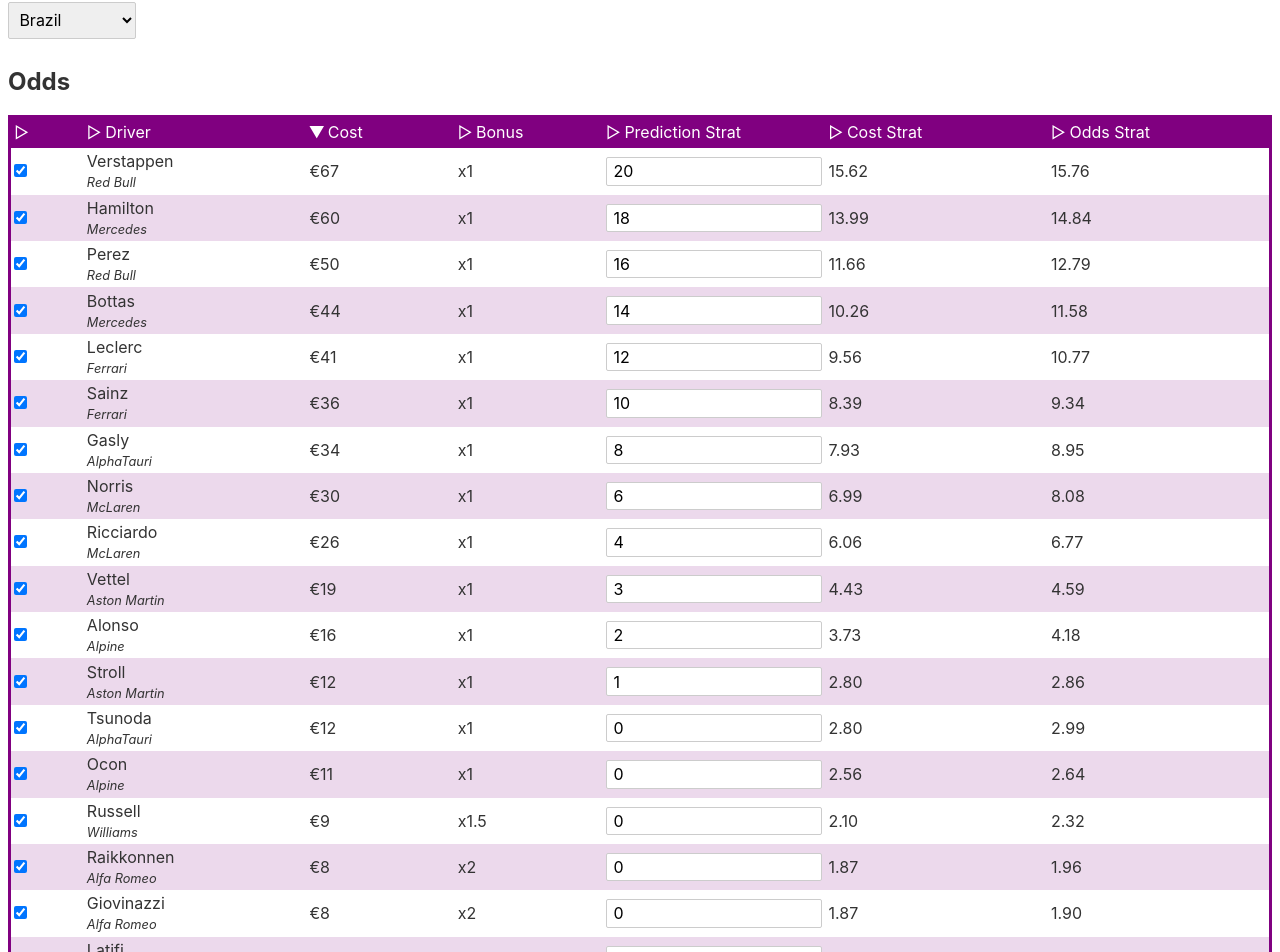
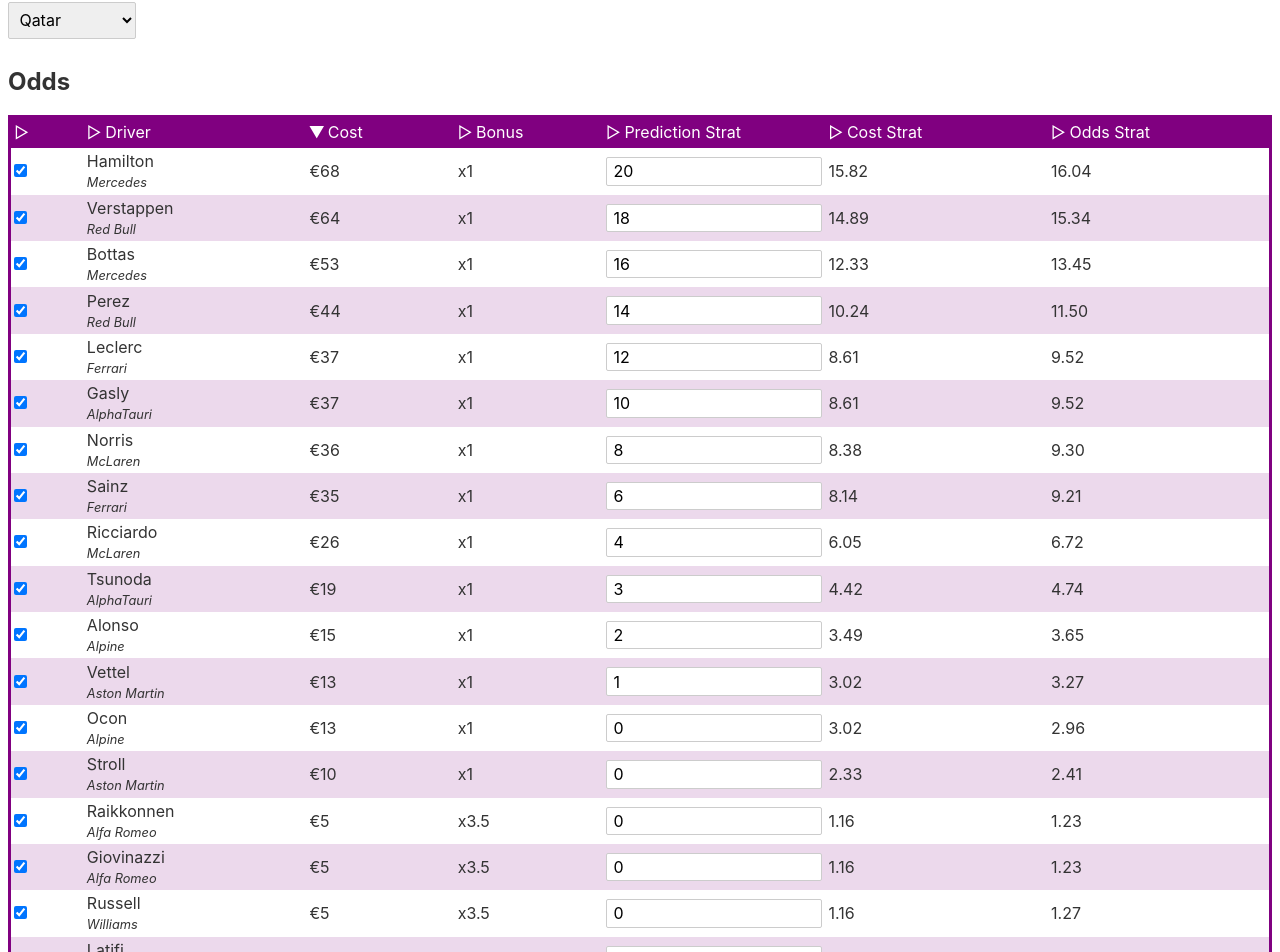
Before and after one commit to decepulis/formula-fun, a Svelte app: page / in a window 1280 px wide. Shown: the part 88-1040 px from the top of the page. Built offline with nearby package versions, Linux system fonts and the light colour scheme.

Commit message:
Brazil results; Qatar odds

```diff
--- a/src/season.ts
+++ b/src/season.ts
@@ -871,5 +871,52 @@
       Russell: { o1: 10000, o3: 3300, o6: 1000, o10: 225 },
       Latifi: { o1: 50000, o3: 25000, o6: 6600, o10: 700 },
     },
+    results: [
+      "Hamilton",
+      "Verstappen",
+      "Bottas",
+      "Perez",
+      "Leclerc",
+      "Sainz",
+      "Gasly",
+      "Ocon",
+      "Alonso",
+      "Norris",
+      "Vettel",
+      "Raikkonnen",
+      "Giovinazzi",
+      "Russell",
+      "Tsunoda",
+      "Latifi",
+      "Mazepin",
+      "Schumacher",
+      "Ricciardo",
+      "Stroll",
+    ],
+  },
+  {
+    race: "Qatar",
+    odds: {
+      Hamilton: { o1: -150, o3: -400, o6: -600, o10:-900 },
+      Bottas: { o1: 1100, o3: -185, o6: -500, o10:-700 },
+      Verstappen: { o1: 160, o3: -400, o6: -600, o10:-800 },
+      Perez: { o1: 2500, o3: 250, o6: -500, o10:-700 },
+      Leclerc: { o1: 5000, o3: 700, o6: -200, o10:-700 },
+      Sainz: { o1: 6600, o3: 700, o6: -165, o10:-700 },
+      Ricciardo: { o1: 10000, o3: 800, o6: 160, o10:-250 },
+      Norris: { o1: 6600, o3: 600, o6: -165, o10:-700 },
+      Stroll: { o1: 50000, o3: 5000, o6: 1600, o10:160 },
+      Vettel: { o1: 25000, o3: 2000, o6: 550, o10:150 },
+      Alonso: { o1: 25000, o3: 4000, o6: 550, o10:100 },
+      Ocon: { o1: 25000, o3: 6600, o6: 1600, o10:100 },
+      Gasly: { o1: 5000, o3: 500, o6: -200, o10:-500 },
+      Tsunoda: { o1: 12500, o3: 1400, o6: 450, o10:-175 },
+      Raikkonnen: { o1: 100000, o3: 20000, o6: 6600, o10:350 },
+      Giovinazzi: { o1: 100000, o3: 20000, o6: 6600, o10:350 },
+      Schumacher: { o1: 200000, o3: 50000, o6: 15000, o10:2000 },
+      Mazepin: { o1: 200000, o3: 50000, o6: 25000, o10:2500 },
+      Russell: { o1: 100000, o3: 15000, o6: 5000, o10:350 },
+      Latifi: { o1: 200000, o3: 50000, o6: 15000, o10:800 },
+    },
   },
 ];
```
